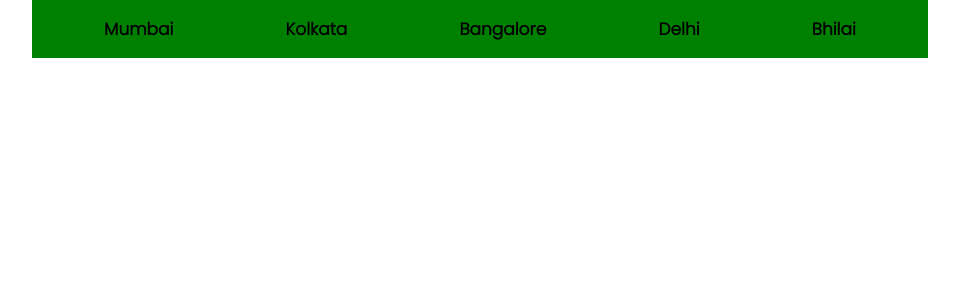
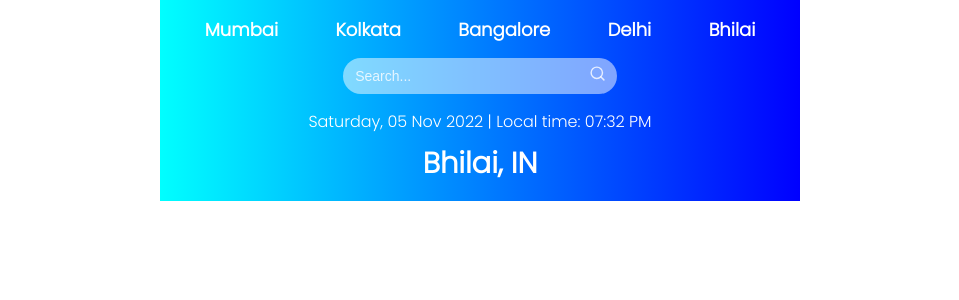
Before and after one commit to abhishekroy789/weather-app-plus, a React (Create React App) app: page / in a window 1280 px wide. Shown: the top 300 px of the page, without its empty margins (160-1119 px from the left). Built offline with nearby package versions, Linux system fonts and the light colour scheme.

Commit message:
Search Bar, Time and Location, Few Fixes

```diff
--- a/package.json
+++ b/package.json
@@ -8,6 +8,7 @@
     "@testing-library/user-event": "^13.5.0",
     "react": "^18.2.0",
     "react-dom": "^18.2.0",
+    "react-icons": "^4.6.0",
     "react-scripts": "5.0.1",
     "web-vitals": "^2.1.4"
   },
--- a/public/index.html
+++ b/public/index.html
@@ -5,6 +5,7 @@
   <meta charset="utf-8" />
   <meta name="viewport" content="width=device-width, initial-scale=1" />
   <link rel="icon" type="x-image/icon" href="./favicon.ico" />
+  <script src="https://kit.fontawesome.com/11b5fbb7e5.js" crossorigin="anonymous"></script>
   <title>Weather Forecast</title>
 </head>
 
--- a/src/App.css
+++ b/src/App.css
@@ -14,7 +14,8 @@
     align-items: center;
     font-family: 'Poppins', sans-serif;
     padding: 1rem;
-    background-color: red;
+    background: linear-gradient(to right, cyan, blue);
+    color: white;
 }
 
 
@@ -27,7 +28,7 @@
 @media screen and (min-width: 769px) {
     .App {
         background-color: green;
-        width: 70%;
+        width: 50%;
         margin: auto;
     }
 }
--- a/src/App.js
+++ b/src/App.js
@@ -1,11 +1,15 @@
 import React from "react";
 import "./App.css";
 import QuickCities from "./components/QuickCities/QuickCities";
+import SearchBar from "./components/SearchBar/SearchBar";
+import TimeAndLocation from "./components/TimeAndLocation/TimeAndLocation";
 
 function App() {
   return (
     <div className="App">
       <QuickCities />
+      <SearchBar />
+      <TimeAndLocation />
     </div>
   );
 }
--- a/src/components/QuickCities/style.css
+++ b/src/components/QuickCities/style.css
@@ -6,6 +6,26 @@
 }
 
 .city-container span {
-    font-size: 17px;
+    font-size: 14px;
     font-weight: bold;
 }
+
+@media screen and (min-width: 480px) {
+    .city-container span {
+        font-size: 16px;
+    }
+
+    .city-container {
+        width: 70%;
+    }
+}
+
+@media screen and (min-width: 769px) {
+    .city-container span {
+        font-size: 18px;
+    }
+
+    .city-container {
+        width: 100%;
+    }
+}
--- /dev/null
+++ b/src/components/SearchBar/SearchBar.jsx
@@ -0,0 +1,14 @@
+import React from "react";
+import "./style.css";
+import {FiSearch} from "react-icons/fi"
+
+const SearchBar = () => {
+  return (
+      <form className="search-container">
+        <input type="text" placeholder="Search..." name="search"/>
+        <button type="submit"><FiSearch/></button>
+      </form>
+  );
+};
+
+export default SearchBar;
--- /dev/null
+++ b/src/components/SearchBar/style.css
@@ -0,0 +1,52 @@
+.search-container {
+    width: 90%;
+    display: flex;
+    justify-content: center;
+    border-radius: 50px;
+    padding: 7px;
+    margin-top: 15px;
+    background: rgba(255, 255, 255, 0.5);
+}
+
+.search-container input {
+    width: 90%;
+    background: transparent;
+    border: none;
+    outline: none;
+    font-size: 14px;
+    margin-left: 5px;
+    color: rgba(255, 255, 255, .8);
+}
+
+.search-container button {
+    width: 10%;
+    background: transparent;
+    border: none;
+    outline: none;
+    font-size: 17px;
+    color: rgba(255, 255, 255, .8);
+}
+
+::placeholder {
+    color: rgba(255, 255, 255, .8);
+}
+
+@media screen and (min-width: 480px) {
+    .search-container {
+        width: 40%;
+    }
+
+    .search-container input {
+        font-size: 16px;
+    }
+}
+
+@media screen and (min-width: 769px) {
+    .search-container {
+        width: 45%;
+    }
+
+    .search-container input {
+        font-size: 14px;
+    }
+}
--- /dev/null
+++ b/src/components/TimeAndLocation/TimeAndLocation.jsx
@@ -0,0 +1,17 @@
+import "./style.css";
+import React from "react";
+
+const TimeAndLocation = () => {
+  return (
+    <div className="time-loc-container">
+      <div className="time-container">
+        <span>Saturday, 05 Nov 2022 | Local time: 07:32 PM</span>
+      </div>
+      <div className="loc-container">
+        <span>Bhilai, IN</span>
+      </div>
+    </div>
+  );
+};
+
+export default TimeAndLocation;
--- /dev/null
+++ b/src/components/TimeAndLocation/style.css
@@ -0,0 +1,26 @@
+.time-loc-container {
+    display: flex;
+    flex-direction: column;
+    align-items: center;
+    margin-top: 15px;
+}
+
+.time-container {
+    font-size: 14px;
+}
+
+.loc-container {
+    font-size: 27px;
+    margin-top: 8px;
+    font-weight: bolder;
+}
+
+@media screen and (min-width: 480px) {
+    .time-container {
+        font-size: 16px;
+    }
+
+    .loc-container {
+        font-size: 29px;
+    }
+}
```
Also changed, not shown: 1 other file (tests, documents, lock files or other folders).
